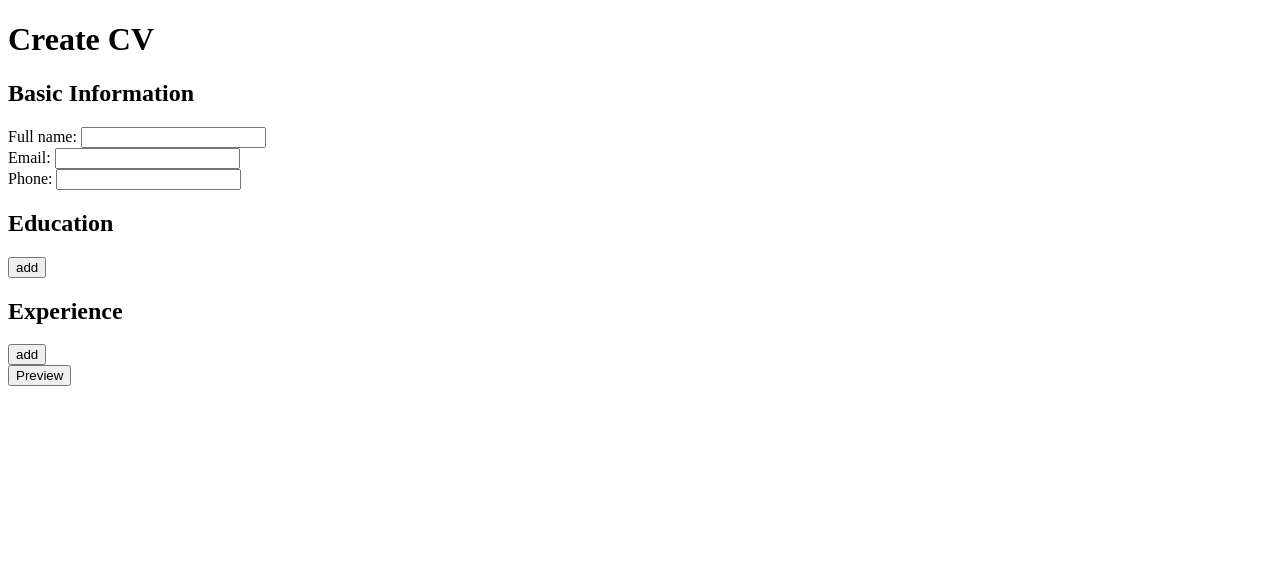
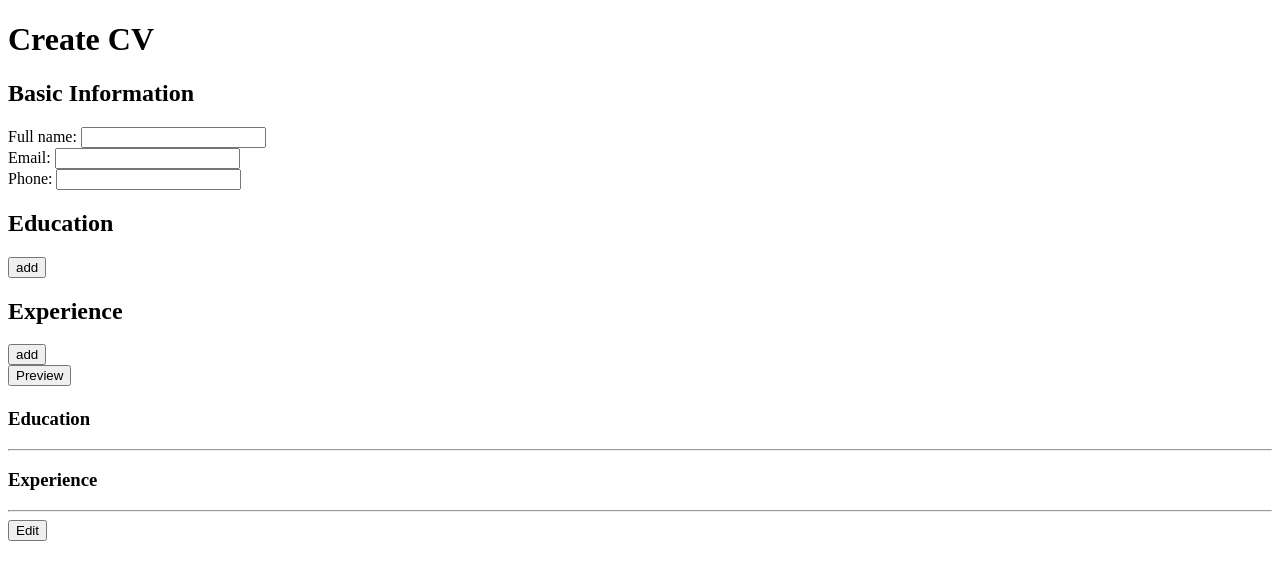
Before and after one commit to kuromika/cv-application, a React (Create React App) app: page / in a window 1280 px wide. Shown: the top 580 px of the page. Built offline with nearby package versions, Linux system fonts and the light colour scheme.

Commit message:
Fix DisplayCV component

```diff
--- a/src/App.js
+++ b/src/App.js
@@ -65,12 +65,12 @@ class App extends Component{
           />
           <button type="submit"> Preview </button>
         </form>
-        {/* <DisplayCV
+        <DisplayCV
           name={this.state.basic.name}
           email={this.state.basic.email}
-          phone={this.state.phone}
+          phone={this.state.basic.phone}
           education={this.state.education}
-          experience={this.state.experience} /> */}
+          experience={this.state.experience} />
       </div>
     )
   }
--- a/src/components/DisplayCV.js
+++ b/src/components/DisplayCV.js
@@ -1,4 +1,5 @@
 import React, { Component } from "react";
+import uniqid from 'uniqid';
 
 class DisplayCV extends Component{
 
@@ -6,10 +7,10 @@ class DisplayCV extends Component{
         const education = [];
         this.props.education.forEach((school) => {
             education.push(
-                <div>
+                <div key={uniqid()}>
                     <div>
                         <h4>{school.name}</h4>
-                        <span>{school.start.ToLocaleString()} - {school.end.ToLocaleString()}</span>
+                        <span>from {school.start} to {school.end}</span>
                     </div>
                     <h5>{school.title}</h5>
                 </div>
@@ -19,10 +20,10 @@ class DisplayCV extends Component{
         const experience = [];
         this.props.experience.forEach((job) => {
             experience.push(
-                <div>
+                <div key={uniqid()}>
                     <div>
                         <h4>{job.position}</h4>
-                        <span>{job.start.ToLocaleString()} - {job.end.ToLocaleString()}</span>
+                        <span>{job.start} - {job.end}</span>
                     </div>
                     <h5>{job.company}</h5>
                     <p>{job.tasks}</p>
```
